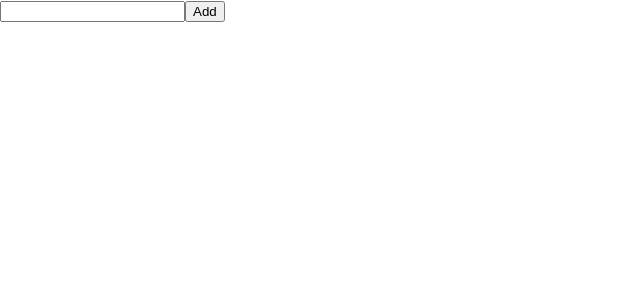
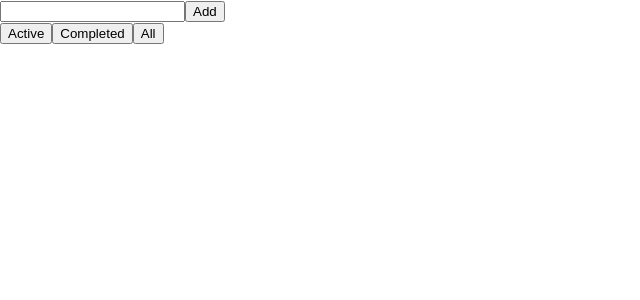
Before and after one commit to Rohan216437/ToDoList-JS, a React (Create React App) app: page / in a window 1280 px wide. Shown: the top 300 px of the page, without its empty margins (0-640 px from the left). Built offline with nearby package versions, Linux system fonts and the light colour scheme.

Commit message:
buttons added for veiwing task

```diff
--- a/src/components/DisplayTodo.js
+++ b/src/components/DisplayTodo.js
@@ -23,7 +23,15 @@ const DisplayTodo = (props) => {
     const [sort , setSort] = useState("active")
 
   return (
-    <></>
+    <div>
+        <div>
+            <button onClick={() => setSort("active")}>Active</button>
+            <button onClick={() => setSort("completed")}>Completed</button>
+            <button onClick={() => setSort("all")}>All</button>
+        </div>
+
+
+    </div>
   )
 }
 
```
